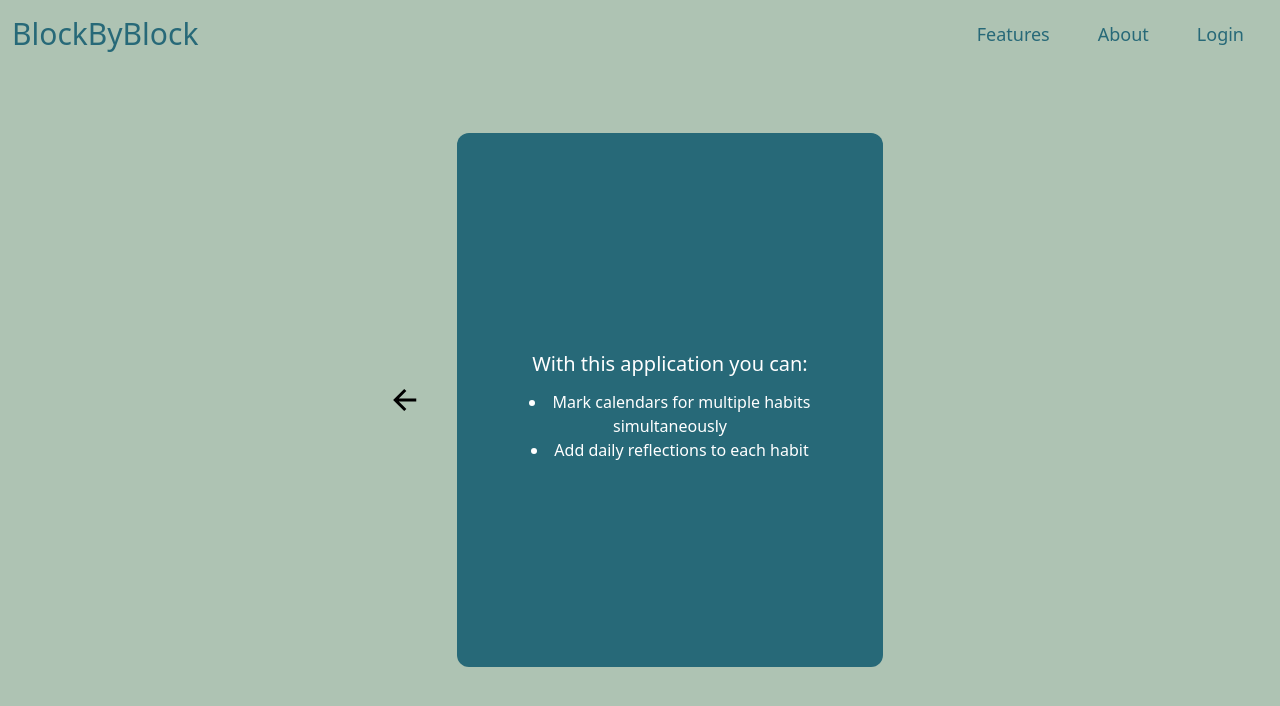
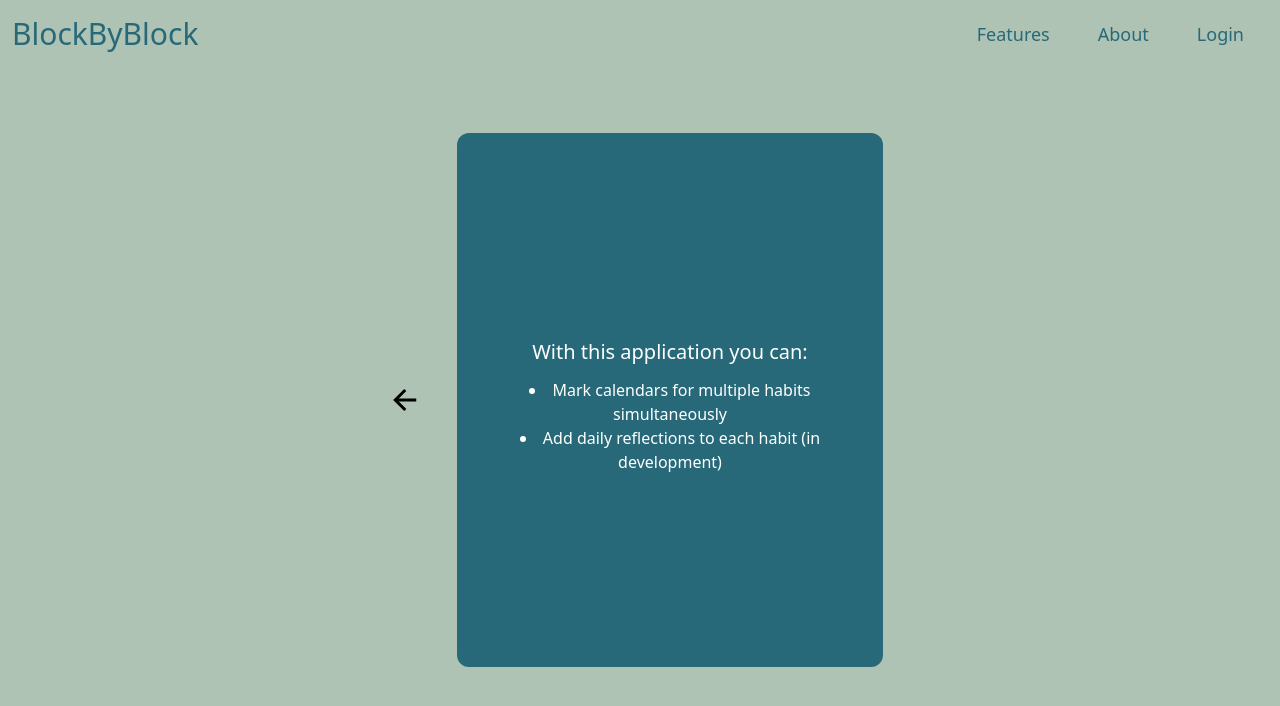
Before and after one commit to Schapagain/habit-tracker, a React (Create React App) app in the folder client/: page /features in a window 1280 px wide. Shown: the top 706 px of the page. Built offline with nearby package versions, Linux system fonts and the light colour scheme.

Commit message:
add note to pending features

```diff
--- a/client/src/components/Features.js
+++ b/client/src/components/Features.js
@@ -28,7 +28,7 @@ const FeaturesText = () => {
                     Mark calendars for multiple habits simultaneously
                 </li>
                 <li>
-                    Add daily reflections to each habit
+                    Add daily reflections to each habit (in development)
                 </li>
             </ol>
         </div>
```
